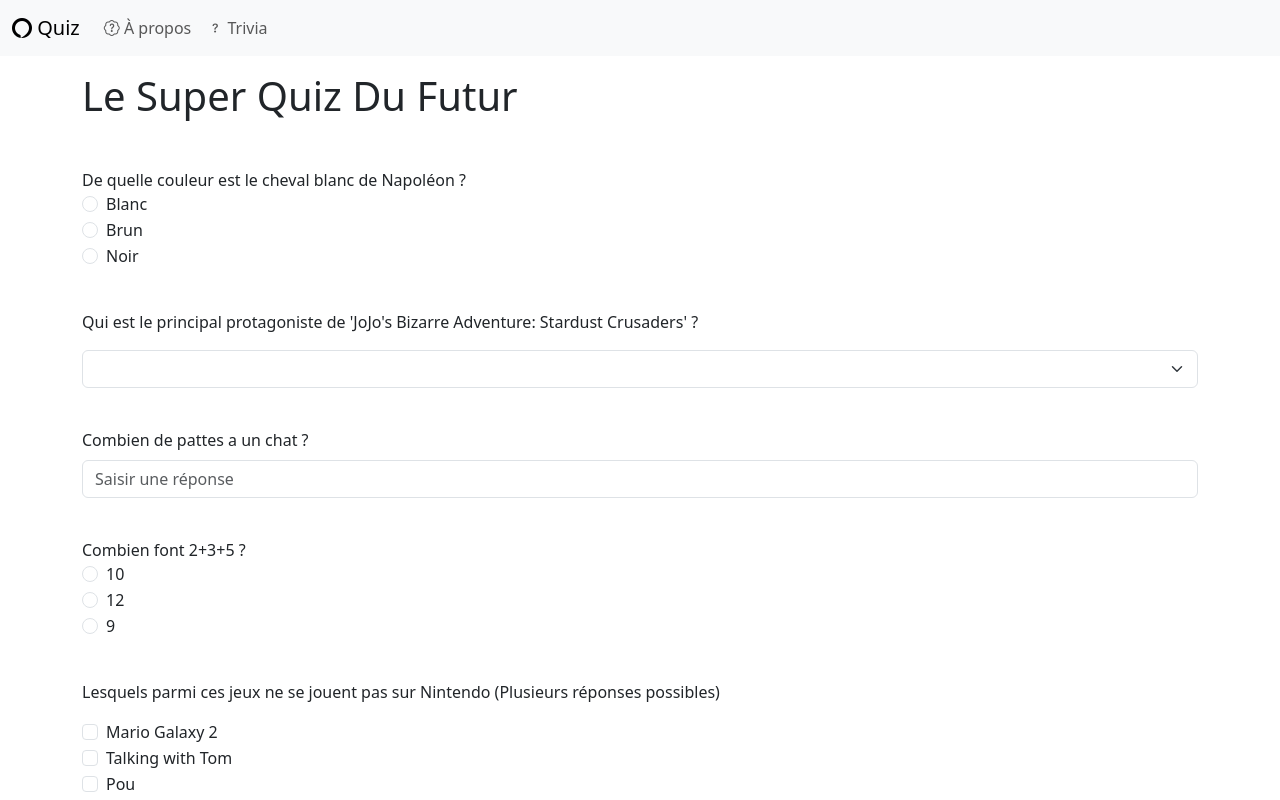
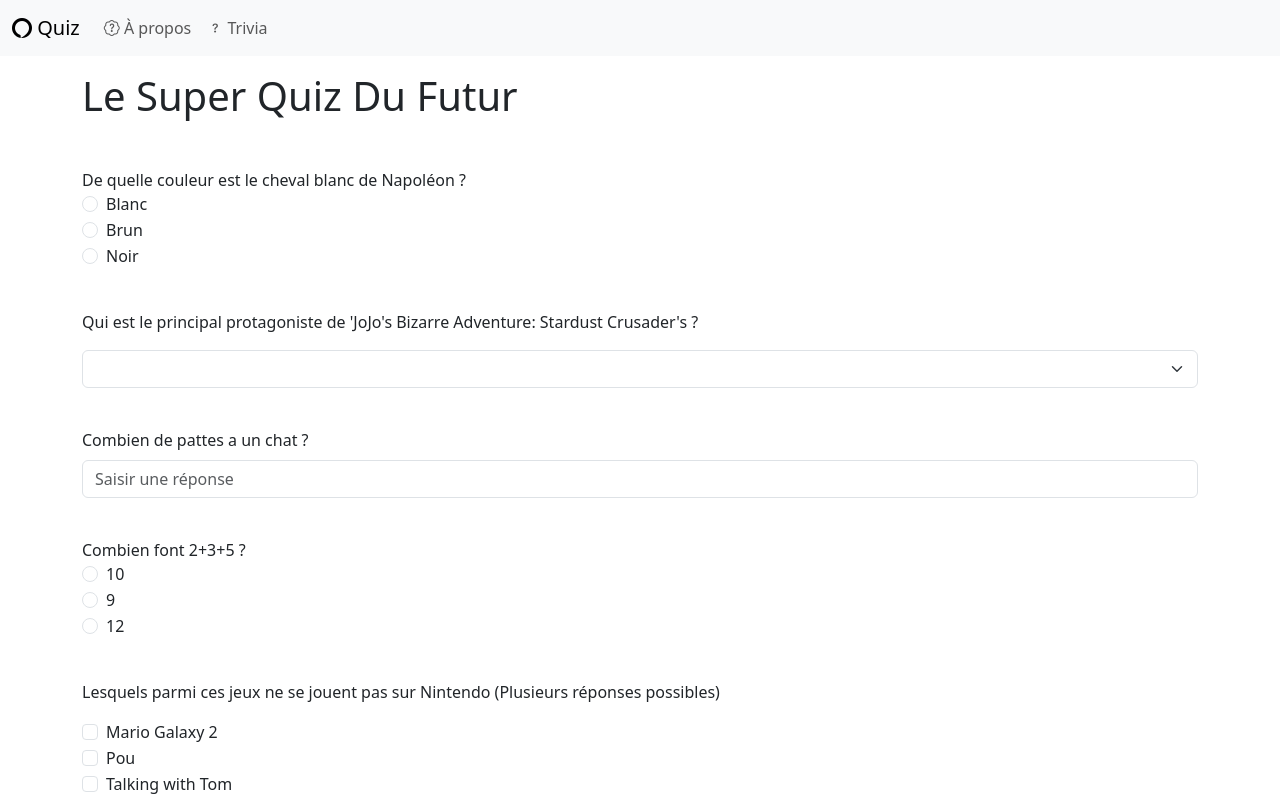
Before and after one commit to hepl-bs21inf5/sem07-project-alphone13, a Vue app: page / in a window 1280 px wide. Shown: the top 800 px of the page. Built offline with nearby package versions, Linux system fonts and the light colour scheme.

Commit message:
Beug sur ordre des réponses cliquée réglé

```diff
--- a/src/components/QuestionCheckbox.vue
+++ b/src/components/QuestionCheckbox.vue
@@ -16,15 +16,6 @@ const props = defineProps({
     required: true,
   },
 })
-function shuffleArray<T>(array: T[]): T[] {
-  return array
-    .map((item) => ({ item, sort: Math.random() }))
-    .sort((a, b) => a.sort - b.sort)
-    .map(({ item }) => item)
-}
-
-// Mélanger les options au montage
-const shuffledOptions = computed(() => shuffleArray(props.options))
 const value = ref<string[]>([])
 
 watch(
@@ -53,7 +44,7 @@ watch(model, (newModel) => {
 
 <template>
   <p>{{ props.text }}</p>
-  <div v-for="option in shuffledOptions" :key="option.value" class="form-check">
+  <div v-for="option in props.options" :key="option.value" class="form-check">
     <input
       :id="`${props.id}-${option.value}`"
       v-model="value"
--- a/src/components/Questionradio.vue
+++ b/src/components/Questionradio.vue
@@ -1,10 +1,9 @@
 <script setup lang="ts">
-import { ref, watch, type PropType } from 'vue'
-import { defineModel, computed } from 'vue'
-import { QuestionState } from '@/utils/models' //définition générale de chaque propriété
-const model = defineModel<QuestionState>() //le composant
+import { QuestionState } from '@/utils/models'
+import { computed, ref, watch, type PropType } from 'vue'
+
+const model = defineModel<QuestionState>()
 const props = defineProps({
-  //un props est une valeur définie par rapport à un type, c'est une propriété du composant
   id: { type: String, required: true },
   text: { type: String, required: true },
   answer: { type: String, required: true },
@@ -14,29 +13,17 @@ const props = defineProps({
     required: true,
   },
 })
-// Fonction pour mélanger un tableau
-function shuffleArray<T>(array: T[]): T[] {
-  return array
-    .map((item) => ({ item, sort: Math.random() }))
-    .sort((a, b) => a.sort - b.sort)
-    .map(({ item }) => item)
-}
 
-// Mélanger les options au montage
-const shuffledOptions = computed(() => shuffleArray(props.options))
-
+const value = ref<string | null>(null)
 const answerText = computed<string>(
   () => props.options.find((option) => option.value === props.answer)?.text ?? props.answer,
 )
 
-const value = ref<string | null>(null)
-
 watch(
-  //Un watch c'est pour exécuter à chaque fois que la value change et màj de la valeur du modèle
   value,
   (newValue) => {
     if (newValue === null) {
-      model.value = QuestionState.Empty //la question de type vide
+      model.value = QuestionState.Empty
     } else {
       model.value = QuestionState.Fill
     }
@@ -48,28 +35,26 @@ watch(model, (newModel) => {
   if (newModel === QuestionState.Submit) {
     model.value = value.value === props.answer ? QuestionState.Correct : QuestionState.Wrong
   } else if (newModel === QuestionState.Empty) {
-    //Condition en plus pour vérifier si la réponse a été envoyée
     value.value = null
   }
 })
 </script>
 
 <template>
-  <!--Fait appel au question de quizform et remplace les valeur des questions -->
   {{ props.text }}
-  <div v-for="option in shuffledOptions" :key="option.value" class="form-check">
+  <div v-for="option in props.options" :key="option.value" class="form-check">
     <input
       :id="`${props.id}-${option.value}`"
       v-model="value"
       class="form-check-input"
-      type="radio"
-      :name="props.id"
-      :value="option.value"
       :disabled="
         model === QuestionState.Submit ||
         model === QuestionState.Correct ||
         model === QuestionState.Wrong
       "
+      :name="props.id"
+      type="radio"
+      :value="option.value"
     />
     <label class="form-check-label" :for="`${props.id}-${option.value}`">
       {{ option.text }}
@@ -81,11 +66,3 @@ watch(model, (newModel) => {
     <p class="blockquote-footer">{{ props.answerDetail }}</p>
   </div>
 </template>
-<style scoped>
-.text-danger {
-  color: rgb(128, 0, 0) !important;
-}
-.text-success {
-  color: rgb(196, 34, 196) !important;
-}
-</style>
--- a/src/components/QuizForm.vue
+++ b/src/components/QuizForm.vue
@@ -1,15 +1,77 @@
 <script setup lang="ts">
-import { computed, ref } from 'vue'
+import { computed, ref, onMounted } from 'vue'
 import QuestionRadio from '@/components/QuestionRadio.vue'
 import QuestionText from './QuestionText.vue'
 import { QuestionState } from '@/utils/models'
 import QuestionCheckbox from './QuestionCheckbox.vue'
 import QuestionSelect from './QuestionSelect.vue'
 
-const questionStates = ref<QuestionState[]>([])
+// Déclarer les questions comme un tableau réactif
+const questions = ref([
+{
+    text: 'De quelle couleur est le cheval blanc de Napoléon ?',
+    options: [
+      { value: 'blanc', text: 'Blanc' },
+      { value: 'brun', text: 'Brun' },
+      { value: 'noir', text: 'Noir' },
+    ],
+    answer: 'blanc',
+    type: 'radio',
+  },
+  {
+    text: "Qui est le principal protagoniste de 'JoJo's Bizarre Adventure: Stardust Crusader's ?",
+    options: [
+      { value: 'jotaro', text: 'Jotaro Kujo' },
+      { value: 'joseph', text: 'Joseph Joestar' },
+      { value: 'dio', text: 'Dio Brando' },
+      { value: 'joseph', text: 'Jonathan Joestar' },
+    ],
+    answer: 'jotaro',
+    type: 'select',
+  },
+  {
+    text: 'Combien de pattes a un chat ?',
+    options: [],
+    answer: '4',
+    type: 'text',
+  },
+  {
+    text: 'Combien font 2+3+5 ?',
+    options: [
+      { value: '10', text: '10' },
+      { value: '9', text: '9' },
+      { value: '12', text: '12' },
+    ],
+    answer: '10',
+    type: 'radio',
+  },
+  {
+    text: 'Où se trouve la Tour-Eiffel ?',
+    options: [
+      { value: 'Oslo', text: 'Oslo' },
+      { value: 'Sydney', text: 'Sydney' },
+      { value: 'Paris', text: 'Paris' },
+    ],
+    answer: 'Paris',
+    type: 'radio',
+  },
+  {
+    text: 'Lesquels parmi ces jeux ne se jouent pas sur Nintendo ?',
+    options: [
+      { value: 'Mario Galaxy 2', text: 'Mario Galaxy 2' },
+      { value: 'Pou', text: 'Pou' },
+      { value: 'Talking with Tom', text: 'Talking with Tom' },
+      { value: 'Paper Mario - Origami King', text: 'Paper Mario - Origami King' },
+    ],
+    answer: ['Pou', 'Talking with Tom'],
+    type: 'checkbox',
+  },
+])
+
+const questionStates = ref<QuestionState[]>(new Array(questions.value.length).fill(QuestionState.Empty));
 const filled = computed<boolean>(() =>
   questionStates.value.every((state) => state === QuestionState.Fill),
-)
+);
 
 const submitted = computed<boolean>(() =>
   questionStates.value.every(
@@ -20,6 +82,8 @@ const submitted = computed<boolean>(() =>
 const score = computed<number>(
   () => questionStates.value.filter((state) => state === QuestionState.Correct).length,
 )
+
+
 const totalScore = computed<number>(() => questionStates.value.length)
 
 function submit(event: Event): void {
@@ -28,9 +92,11 @@ function submit(event: Event): void {
 }
 
 function reset(event: Event): void {
-  event.preventDefault()
-  questionStates.value = questionStates.value.map(() => QuestionState.Empty) //on met l'état des réponses à vide.
+  event.preventDefault();
+  questionStates.value = new Array(questions.value.length).fill(QuestionState.Empty); //on met l'état des réponses à vide.
 }
+
+
 </script>
 
 <template>
@@ -52,7 +118,8 @@ function reset(event: Event): void {
     <p>&nbsp;</p>
     <QuestionSelect
       id="Jojo's Bizarre Adventure"
-      text="Qui est le principal protagoniste de 'JoJo's Bizarre Adventure: Stardust Crusaders' ?"
+      v-model="questionStates[5]"
+      text="Qui est le principal protagoniste de 'JoJo's Bizarre Adventure: Stardust Crusader's ?"
       :options="[
         { value: 'jotaro', text: 'Jotaro Kujo' },
         { value: 'joseph', text: 'Joseph Joestar' },
@@ -121,6 +188,13 @@ function reset(event: Event): void {
 
   <button class="btn btn-primary" @click="reset">Réinitialiser</button>
 
-  <div>Score : {{ score }} / {{ totalScore }}</div>
-  <div>Debug états : {{ questionStates }}</div>
+  Score : {{ score }} / {{ questions.length }}
 </template>
+<style scoped>
+.text-danger {
+  color: rgb(128, 0, 0) !important;
+}
+.text-success {
+  color: rgb(196, 34, 196) !important;
+}
+</style>
--- a/src/components/QuizTrivia.vue
+++ b/src/components/QuizTrivia.vue
@@ -7,7 +7,8 @@ enum QuestionState {
   Empty = 'Empty', // Pas encore répondu
   Fill = 'Fill', // Réponse donnée
   Correct = 'Correct', // Bonne réponse
-  Wrong = 'Wrong', // Mauvaise réponse
+  Wrong = 'Wrong',
+  Submit = "Submit", // Mauvaise réponse
 }
 
 // Questions et états des réponses
@@ -41,6 +42,9 @@ function shuffleArray<T>(array: T[]): T[] {
   return array.sort(() => Math.random() - 0.5)
 }
 
+// Charger les questions au démarrage
+fetchQuestions()
+
 // Charger de nouvelles questions
 function fetchQuestions(): void {
   questions.value = []
@@ -66,28 +70,19 @@ function fetchQuestions(): void {
 }
 
 // Soumettre le quiz
-function submitQuiz(event: Event): void {
-  event.preventDefault()
-  if (!filled.value) {
-    alert('Veuillez répondre à toutes les questions avant de soumettre.')
-    return
-  }
 
-  questionStates.value = questions.value.map((question, index) => {
-    const userAnswer =
-      questionStates.value[index] === QuestionState.Fill ? questionStates.value[index] : null
-    return userAnswer === question.correct_answer ? QuestionState.Correct : QuestionState.Wrong
-  })
+function reset(event: Event): void {
+  event.preventDefault();
+  questionStates.value = questionStates.value.map(() => QuestionState.Empty);
 }
 
-// Réinitialiser le quiz
-function resetQuiz(event: Event): void {
-  event.preventDefault()
-  questionStates.value = new Array(questions.value.length).fill(QuestionState.Empty) // Réinitialiser les états
+function submit(event: Event): void {
+  event.preventDefault();
+  questionStates.value = questionStates.value.map(() => QuestionState.Submit);
 }
 
-// Charger les questions au démarrage
-fetchQuestions()
+
+
 </script>
 
 <template>
@@ -104,12 +99,12 @@ fetchQuestions()
 
     <div class="buttons">
       <!-- Bouton Terminer -->
-      <button class="btn btn-primary" :disabled="!filled" type="button" @click="submitQuiz">
+      <button class="btn btn-primary" :disabled="!filled" type="button" @click="submit">
         Terminer
       </button>
 
       <!-- Bouton Réinitialiser -->
-      <button class="btn btn-secondary" type="button" @click="resetQuiz">Réinitialiser</button>
+      <button class="btn btn-secondary" type="button" @click="reset">Réinitialiser</button>
 
       <!-- Bouton Nouvelles questions -->
       <button class="btn btn-info" type="button" @click="fetchQuestions">
```
Also changed, not shown: 1 other file (tests, documents, lock files or other folders).
